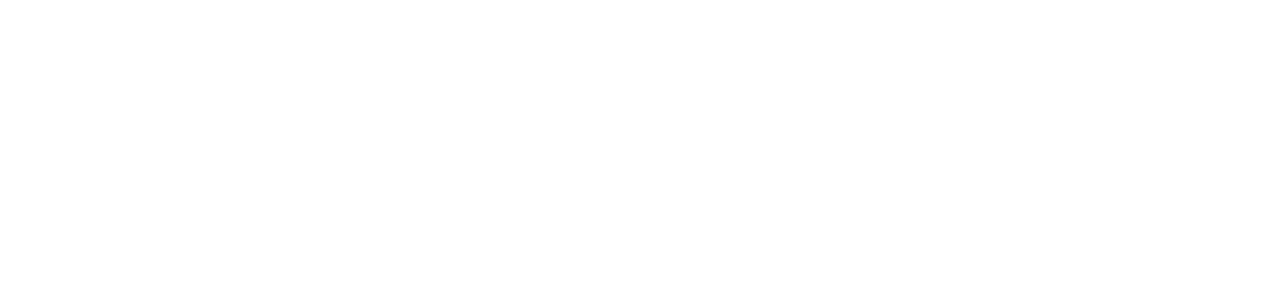
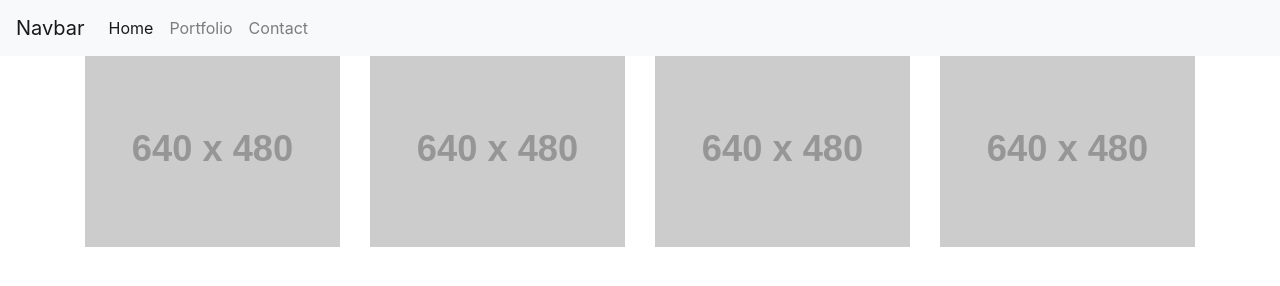
Before and after one commit to ryanbrooks99/responsiveportfolio, a plain HTML site: page portfolio.html in a window 1280 px wide. Drawn offline with nearby package versions, Linux system fonts and the light colour scheme; placeholder pictures from the web are drawn by us.

Commit message:
Updated links and worked on shell layout

```diff
--- a/contact.html
+++ b/contact.html
@@ -0,0 +1,36 @@
+<!DOCTYPE html>
+<html lang="en">
+<head>
+    <meta charset="UTF-8">
+    <meta name="viewport" content="width=device-width, initial-scale=1.0">
+    <title>Contact</title>
+    <link rel="stylesheet" href="https://stackpath.bootstrapcdn.com/bootstrap/4.5.0/css/bootstrap.min.css" integrity="sha384-9aIt2nRpC12Uk9gS9baDl411NQApFmC26EwAOH8WgZl5MYYxFfc+NcPb1dKGj7Sk" crossorigin="anonymous">
+</head>
+<body>
+
+    <nav class="navbar navbar-expand-lg navbar-light bg-light">
+        <a class="navbar-brand" href="#">Navbar</a>
+        <button class="navbar-toggler" type="button" data-toggle="collapse" data-target="#navbarNav" aria-controls="navbarNav" aria-expanded="false" aria-label="Toggle navigation">
+          <span class="navbar-toggler-icon"></span>
+        </button>
+        <div class="collapse navbar-collapse" id="navbarNav">
+          <ul class="navbar-nav">
+            <li class="nav-item active">
+              <a class="nav-link" href="index.html">Home <span class="sr-only">(current)</span></a>
+            </li>
+            <li class="nav-item">
+              <a class="nav-link" href="portfolio.html">Portfolio</a>
+            </li>
+            <li class="nav-item">
+              <a class="nav-link" href="contact.html">Contact</a>
+            </li>
+          </ul>
+        </div>
+
+
+
+
+
+
+</body>
+</html>
--- a/portfolio.html
+++ b/portfolio.html
@@ -0,0 +1,50 @@
+<!DOCTYPE html>
+<html lang="en">
+<head>
+    <meta charset="UTF-8">
+    <meta name="viewport" content="width=device-width, initial-scale=1.0">
+    <title>Portfolio</title>
+    <link rel="stylesheet" href="https://stackpath.bootstrapcdn.com/bootstrap/4.5.0/css/bootstrap.min.css" integrity="sha384-9aIt2nRpC12Uk9gS9baDl411NQApFmC26EwAOH8WgZl5MYYxFfc+NcPb1dKGj7Sk" crossorigin="anonymous">
+</head>
+<body>
+
+    <nav class="navbar navbar-expand-lg navbar-light bg-light">
+        <a class="navbar-brand" href="#">Navbar</a>
+        <button class="navbar-toggler" type="button" data-toggle="collapse" data-target="#navbarNav" aria-controls="navbarNav" aria-expanded="false" aria-label="Toggle navigation">
+          <span class="navbar-toggler-icon"></span>
+        </button>
+        <div class="collapse navbar-collapse" id="navbarNav">
+          <ul class="navbar-nav">
+            <li class="nav-item active">
+              <a class="nav-link" href="index.html">Home <span class="sr-only">(current)</span></a>
+            </li>
+            <li class="nav-item">
+              <a class="nav-link" href="portfolio.html">Portfolio</a>
+            </li>
+            <li class="nav-item">
+              <a class="nav-link" href="contact.html">Contact</a>
+            </li>
+          </ul>
+        </div>
+      </nav>
+
+    <div class="container">
+        <div class="row">
+            <div class="col-12 col-lg-6 col-xl-3">
+                <img src="http://placehold.it/640x480" class="img-fluid" alt="Homework 1">
+            </div>
+            <div class="col-12 col-lg-6 col-xl-3">
+                <img src="http://placehold.it/640x480" class="img-fluid" alt="Homework 2">
+            </div>
+            <div class="col-12 col-lg-6 col-xl-3">
+                <img src="http://placehold.it/640x480" class="img-fluid" alt="Homework 3">
+            </div>
+            <div class="col-12 col-lg-6 col-xl-3">
+                <img src="http://placehold.it/640x480" class="img-fluid" alt="Homework 4">
+            </div>
+        </div>
+
+    </div>
+
+
+</html>
```
Also changed, not shown: index.html (+37 -10 lines).
